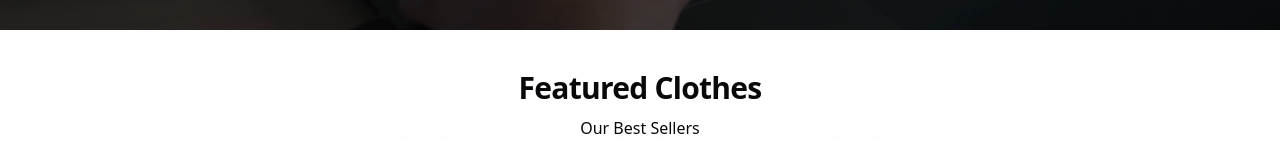
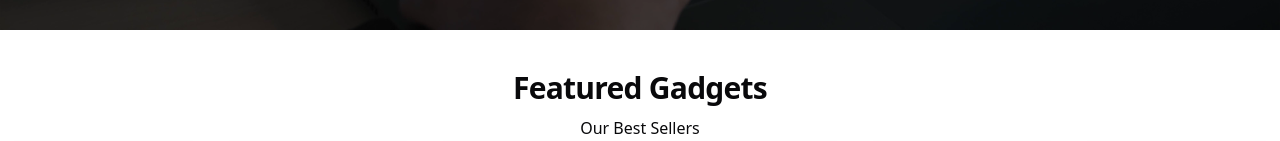
Before and after one commit to adnansyed101/gadgets, a Next.js app: page / in a window 1280 px wide. Shown: the part 585-726 px from the top of the page. Built offline with nearby package versions, Linux system fonts and the light colour scheme.

Commit message:
Change featured title.

```diff
--- a/src/components/PageComponents/Home/Featured.jsx
+++ b/src/components/PageComponents/Home/Featured.jsx
@@ -22,7 +22,7 @@ const Featured = () => {
     <section className="mt-10 container mx-auto">
       <div className="text-center">
         <h2 className="scroll-m-20 text-3xl font-semibold tracking-tight transition-colors mb-2">
-          Featured Clothes
+          Featured Gadgets
         </h2>
         <p className="leading-7 font-light">Our Best Sellers</p>
       </div>
```
